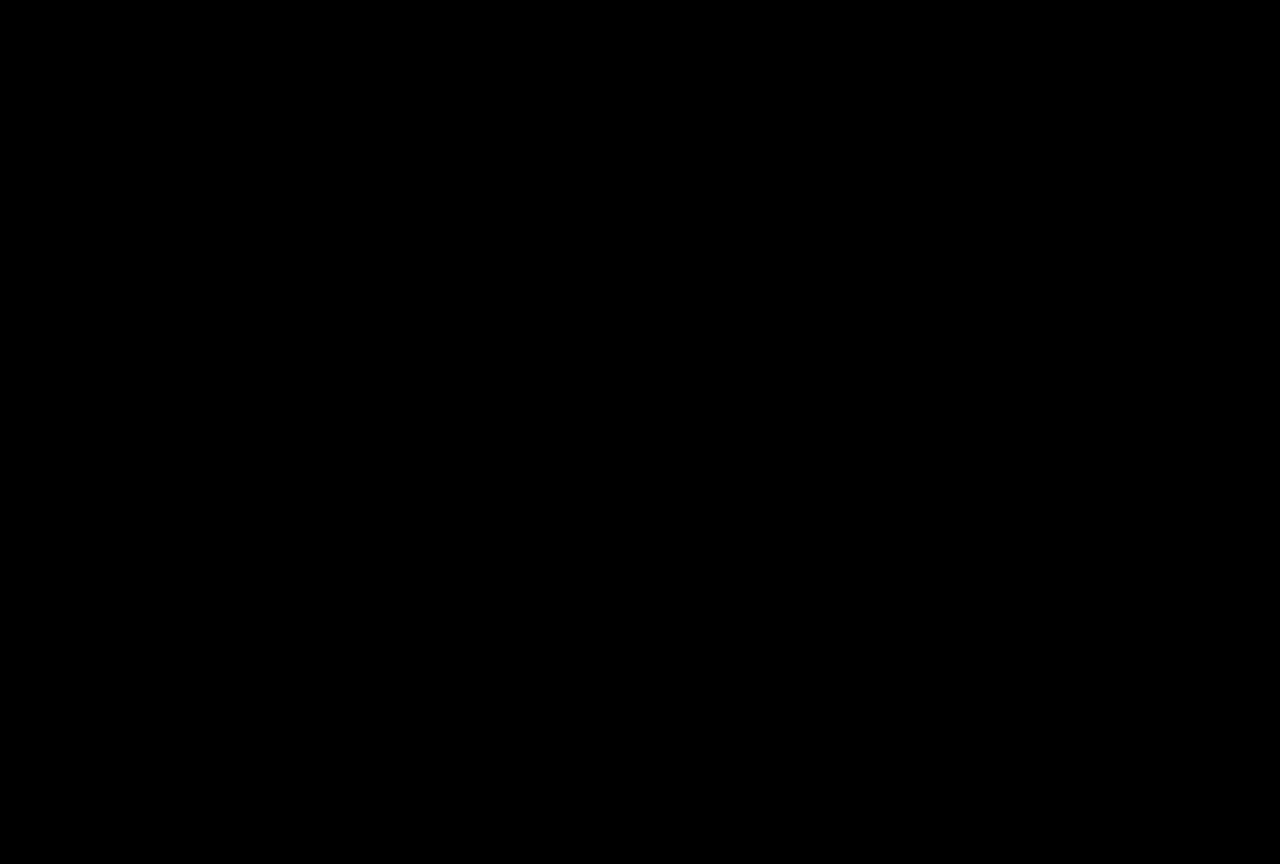
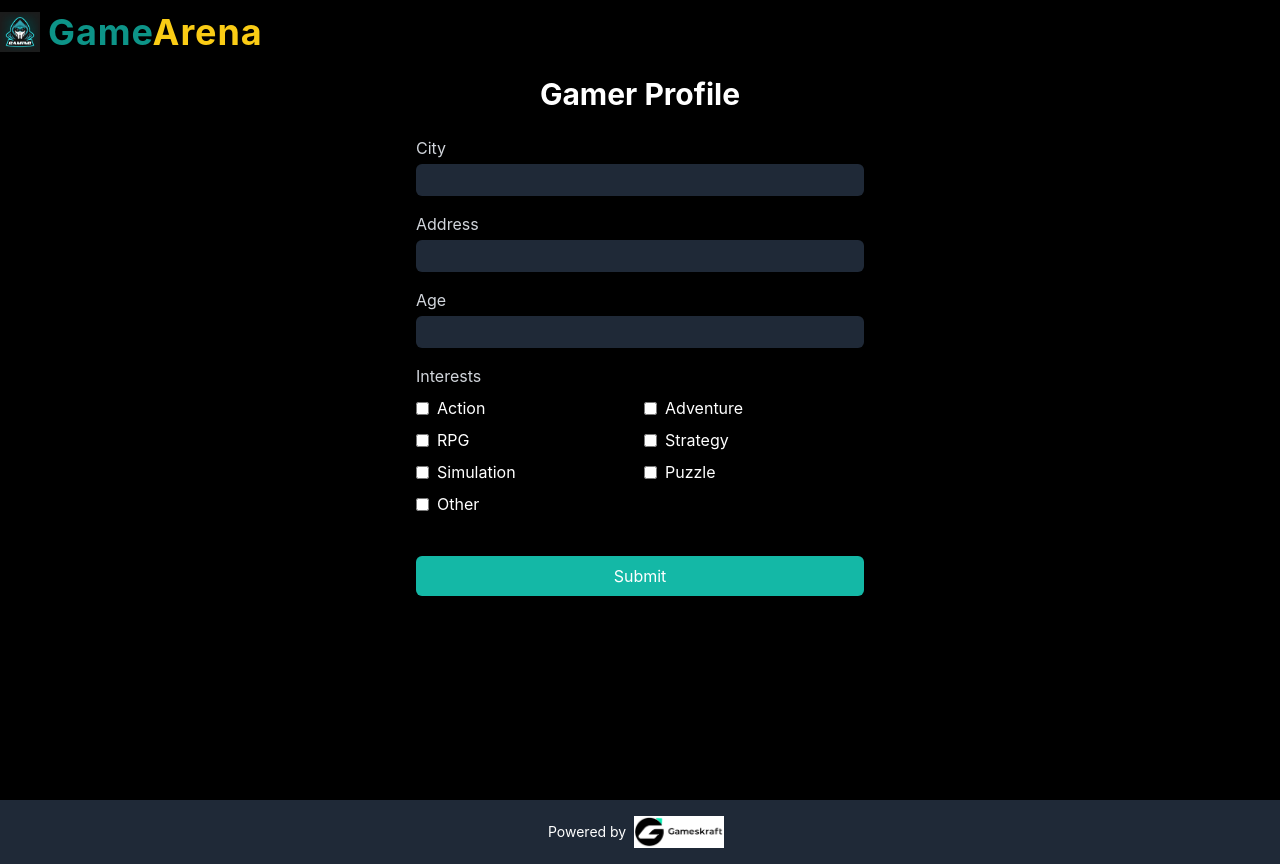
Before and after one commit to AkhilaBhupathi/gameArenaUI, a React (Create React App) app: page /onboarding in a window 1280 px wide. Before the commit the page ends 800 px from the top, so only its background shows below. Built offline with nearby package versions, Linux system fonts and the light colour scheme.

Commit message:
feat:user profile

```diff
--- a/package.json
+++ b/package.json
@@ -8,6 +8,7 @@
     "@testing-library/user-event": "^13.5.0",
     "react": "^18.2.0",
     "react-dom": "^18.2.0",
+    "react-hook-form": "^7.51.2",
     "react-router-dom": "^6.22.3",
     "react-scripts": "5.0.1",
     "web-vitals": "^2.1.4"
--- a/src/components/Layout.jsx
+++ b/src/components/Layout.jsx
@@ -12,6 +12,8 @@ import Connections from "./connections/Layout";
 import Dashboard from "./login/DashBoard";
 import MonkeyWhackBlitz from "./games/Game";
 import Onboarding from "./onboarding/Layout";
+import OnboardingHeader from "./onboarding/onboardingHeader";
+import Footer from "./footer/footer";
 
 const RequireAuth = ({ children }) => {
   const isLoggedIn = localStorage.getItem("userId") !== null;
@@ -20,10 +22,14 @@ const RequireAuth = ({ children }) => {
 
 function Layout() {
   const isLoggedIn = localStorage.getItem("userId") !== null;
+  const isOnboarded = localStorage.getItem("isOnboarded") || false;
 
   return (
+    <>
+      <div className="flex flex-col min-h-screen p-0">
         <Router>
-      {isLoggedIn && <Dashboard />}
+          {isLoggedIn && isOnboarded && <Dashboard />}
+          {!isOnboarded && <OnboardingHeader />}
           <Routes>
             <Route
               path="/"
@@ -61,6 +67,9 @@ function Layout() {
             <Route path="/onboarding" element={<Onboarding />} />
           </Routes>
         </Router>
+      </div>
+      <Footer />
+    </>
   );
 }
 
--- a/src/components/footer/footer.jsx
+++ b/src/components/footer/footer.jsx
@@ -2,7 +2,7 @@ import React from "react";
 
 const Footer = () => {
   return (
-    <footer className="bg-gray-800 text-white py-4">
+    <footer className="bg-gray-800 text-white py-4 mb-0">
       <div className="container mx-auto flex items-center justify-center gap-2">
         <span className="text-sm">Powered by</span>
         <img
--- a/src/components/login/Home.jsx
+++ b/src/components/login/Home.jsx
@@ -1,13 +1,11 @@
 import React from "react";
 import "../styles/Home.css";
 import GamesList from "../games/Layout";
-import Footer from "../footer/footer";
 
 export default function Home() {
   return (
     <>
       <GamesList />
-      <Footer />
     </>
   );
 }
--- a/src/components/login/Login.jsx
+++ b/src/components/login/Login.jsx
@@ -57,10 +57,11 @@ export default function Login() {
       .then((data) => {
         localStorage.setItem("userId", data.userId);
         localStorage.setItem("userName", data.userName);
+        localStorage.setItem("isOnboarded", data.isOnboarded);
         window.location.href = "/";
       })
       .catch((err) => {
-        console.log("Error checking", error);
+                console.log("Error checking", error);
         setError("Something went wrong");
       });
   }
@@ -84,6 +85,7 @@ export default function Login() {
         console.log("Result :", data);
         localStorage.setItem("userId", data.userId);
         localStorage.setItem("userName", data.userName);
+        localStorage.setItem("isOnboarded", data.isOnboarded);
         window.location.href = "/";
       })
       .catch((error) => {
--- a/src/components/onboarding/Layout.jsx
+++ b/src/components/onboarding/Layout.jsx
@@ -1,9 +1,10 @@
 import React from "react";
+import Form from "./userForm";
 
 export default function Layout() {
   return (
     <>
-      <h1>Onboarding</h1>
+      <Form />
     </>
   );
 }
--- /dev/null
+++ b/src/components/onboarding/onboardingHeader.jsx
@@ -0,0 +1,18 @@
+import React from "react";
+
+const OnboardingHeader = () => {
+  return (
+    <div className="website-name flex items-center mt-3">
+      <img
+        src="images/gameArena.png"
+        alt="GamesArena Logo"
+        className="h-10 mr-2"
+      />
+      <h1 className="text-4xl font-bold text-teal-600 tracking-wide">
+        Game<span className="text-yellow-400">Arena</span>
+      </h1>
+    </div>
+  );
+};
+
+export default OnboardingHeader;
--- /dev/null
+++ b/src/components/onboarding/userForm.jsx
@@ -0,0 +1,75 @@
+import React from "react";
+import { useForm } from "react-hook-form";
+
+const Form = () => {
+  const { register, handleSubmit, formState: { errors } } = useForm();
+
+  const interests = ["Action", "Adventure", "RPG", "Strategy", "Simulation", "Puzzle", "Other"];
+
+  const onSubmit = (data) => {
+    console.log(data);
+  };
+
+  return (
+    <div className="flex flex-col justify-center items-center bg-black p-6 rounded-md">
+      <h1 className="text-3xl font-bold text-white mb-6">Gamer Profile</h1>
+      <form onSubmit={handleSubmit(onSubmit)} className="w-full max-w-md">
+        <div className="mb-4">
+          <label htmlFor="city" className="block text-gray-300">City</label>
+          <input
+            type="text"
+            id="city"
+            {...register("city", { required: true })}
+            className="mt-1 block w-full bg-gray-800 border-gray-600 rounded-md shadow-sm focus:ring-teal-500 focus:border-teal-500 sm:text-sm text-white h-8 p-3"
+          />
+          {errors.city && <span className="text-red-500">City is required</span>}
+        </div>
+        <div className="mb-4">
+          <label htmlFor="address" className="block text-gray-300">Address</label>
+          <input
+            type="text"
+            id="address"
+            {...register("address", { required: true })}
+            className="mt-1 block w-full bg-gray-800 border-gray-600 rounded-md shadow-sm focus:ring-teal-500 focus:border-teal-500 sm:text-sm text-white h-8 p-3"
+          />
+          {errors.address && <span className="text-red-500">Address is required</span>}
+        </div>
+        <div className="mb-4">
+          <label htmlFor="age" className="block text-gray-300">Age</label>
+          <input
+            type="number"
+            id="age"
+            {...register("age", { required: true })}
+            className="mt-1 block w-full bg-gray-800 border-gray-600 rounded-md shadow-sm focus:ring-teal-500 focus:border-teal-500 sm:text-sm text-white h-8 p-3"
+          />
+          {errors.age && <span className="text-red-500">Age is required</span>}
+        </div>
+        <div className="mb-4">
+          <label className="block text-gray-300 mb-2">Interests</label>
+          <div className="grid grid-cols-2 gap-2">
+            {interests.map((interest, index) => (
+              <div key={index} className="flex items-center text-white">
+                <input
+                  type="checkbox"
+                  id={`interest-${index}`}
+                  value={interest}
+                  {...register(`interests[${index}]`)}
+                  className="mr-2 text-teal-500 focus:ring-teal-500"
+                />
+                <label htmlFor={`interest-${index}`}>{interest}</label>
+              </div>
+            ))}
+          </div>
+          {errors.interests && <span className="text-red-500">At least one interest is required</span>}
+        </div>
+        <div className="mt-10">
+          <button type="submit" className="bg-teal-500 text-white py-2 px-4 rounded-md hover:bg-teal-600 focus:outline-none focus:ring-2 focus:ring-teal-500 focus:ring-offset-2 w-full">
+            Submit
+          </button>
+        </div>
+      </form>
+    </div>
+  );
+};
+
+export default Form;
```
Also changed, not shown: 1 other file (tests, documents, lock files or other folders). Lines whose indentation alone changed are shown as unchanged.
